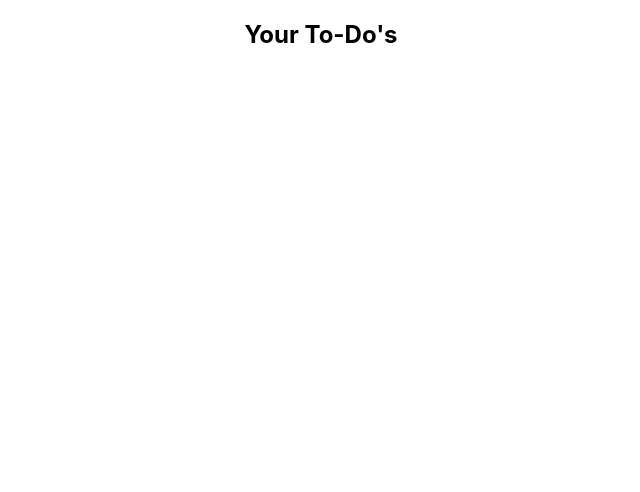
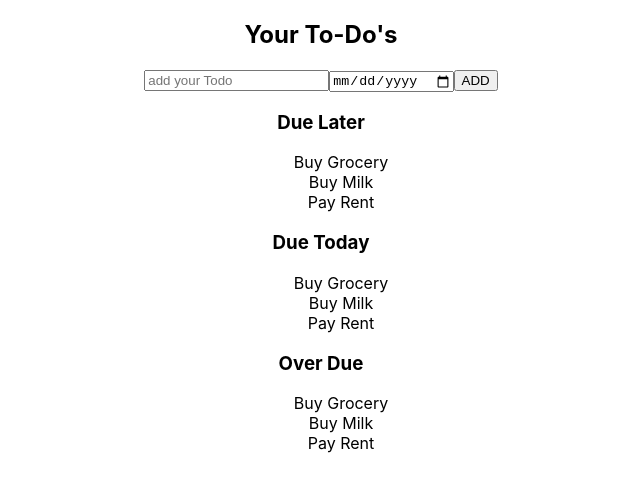
Before and after one commit to Messionat45/to-do, a React (Create React App) app: page /Todo in a window 1280 px wide. Shown: the top 492 px of the page, without its empty margins (319-959 px from the left). Built offline with nearby package versions, Linux system fonts and the light colour scheme.

Commit message:
added todos page

```diff
--- a/src/App.css
+++ b/src/App.css
@@ -1,3 +1,8 @@
+.todo-container li{
+list-style:none;
+}
+
+
 .App {
   text-align: center;
 }
--- a/src/Components/Signup.jsx
+++ b/src/Components/Signup.jsx
@@ -13,10 +13,10 @@ const Signup = () => {
         <h2>Sign Up</h2>
     <form action="">
     <div><label htmlFor="">Name: </label>
-    <input type="text" placeholder='Enter youe Name'/></div>
+    <input type="text" placeholder='Enter your Name'/></div>
 
     <div><label htmlFor="">Email: </label>
-    <input type="text" placeholder='Enter youe Email'/></div>
+    <input type="text" placeholder='Enter your Email'/></div>
 
     <div><label htmlFor="">Password: </label>
     <input type="password" placeholder='Enter your Password'/></div>
--- a/src/Components/Todo.jsx
+++ b/src/Components/Todo.jsx
@@ -6,6 +6,38 @@ const Todo = () => {
   return (
     <div>
         <h2>Your To-Do's</h2>
+
+        <div>
+          <input type="text" placeholder='add your Todo' />
+          <input type="date" /><button>ADD</button>
+<div className='todo-container'>
+          <div>
+            <h3>Due Later</h3>
+            <ul>
+              <li>Buy Grocery</li>
+              <li>Buy Milk</li>
+              <li>Pay Rent</li>
+            </ul>
+          </div>
+          <div>
+            <h3>Due Today</h3>
+            <ul>
+              <li>Buy Grocery</li>
+              <li>Buy Milk</li>
+              <li>Pay Rent</li>
+            </ul>
+          </div>
+
+          <div>
+            <h3>Over Due</h3>
+            <ul>
+              <li>Buy Grocery</li>
+              <li>Buy Milk</li>
+              <li>Pay Rent</li>
+            </ul>
+          </div>
+       </div>
+        </div>
     </div>
   )
 }
```
Also changed, not shown: 1 other file (tests, documents, lock files or other folders).
